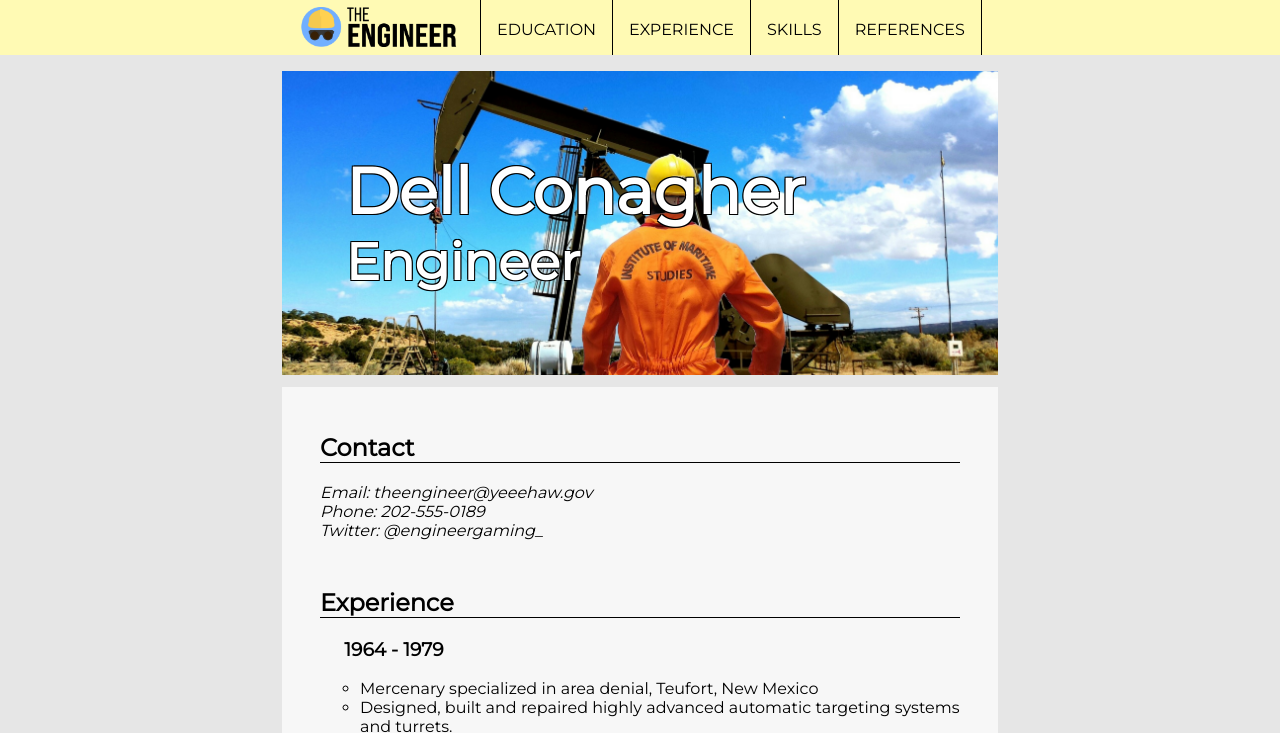
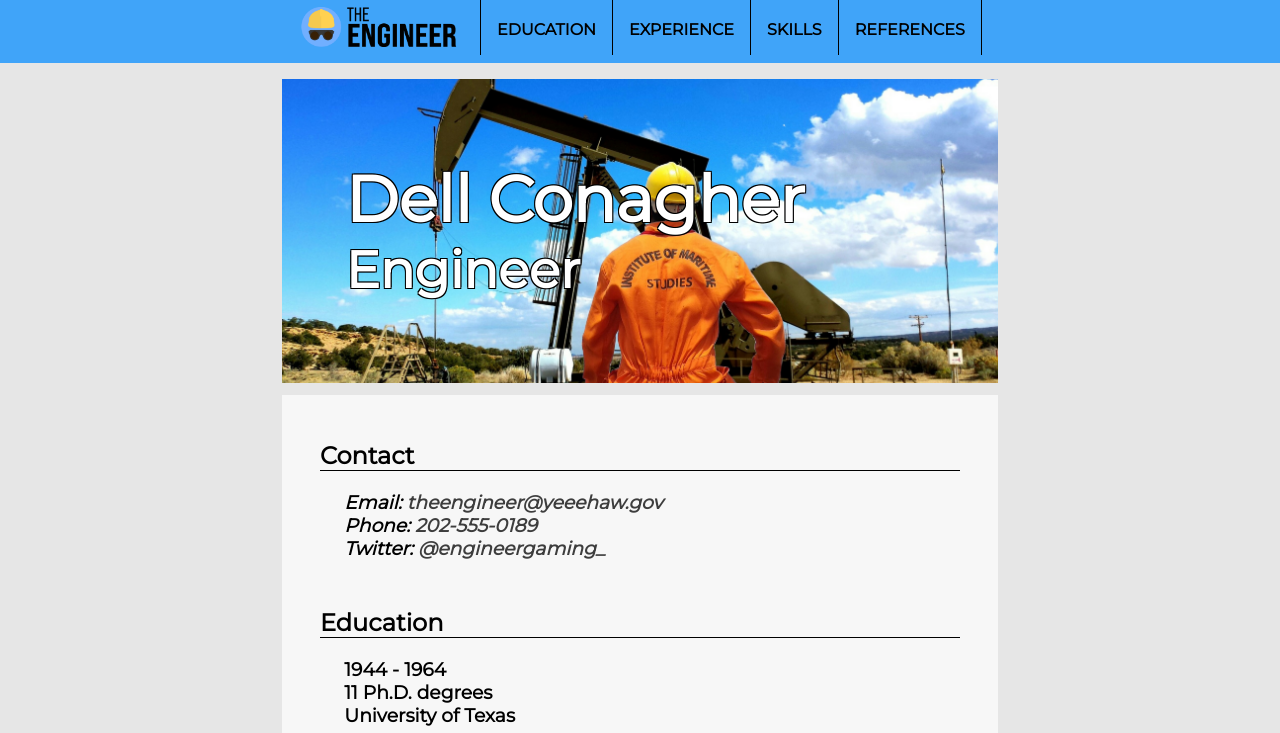
Before and after one commit to filipandersson3/cv-webbutveckling, a plain HTML site: page index.html in a window 1280 px wide. Shown: the top 733 px of the page. Drawn offline with Linux system fonts and the light colour scheme.

Commit message:
lagt till education del och länkar och ändrat headerfärg

```diff
--- a/cv.css
+++ b/cv.css
@@ -11,7 +11,7 @@ body {
 }
 nav {
     padding: 0% 22%;
-    background-color: rgb(255, 250, 180);
+    background-color: #40a4f9;
 }
 .navbarlist {
     display: flex;
@@ -24,12 +24,26 @@ nav {
 .navbaritem {
     padding: 1.25rem 1rem 1rem 1rem;
     border-right: 1px solid black;
+    font-weight: bold;
 }
 .navbaritem:nth-child(2) {
     border-left: 1px solid black;
 }
 .navbaritem:last-child {
     margin-right: 0;
+}
+.navbaritem a:link, .navbaritem a:visited, .document a:link, .document a:visited {
+    color: black;
+    text-decoration: none;
+}
+.navbaritem a:hover {
+    color: white;
+}
+.document a:link, .document a:visited {
+    color: rgb(61, 61, 61);
+}
+.document a:hover {
+    color: rgb(121, 121, 121);
 }
 .document {
     margin: 1% 22% 3%;
@@ -68,6 +82,9 @@ h3.list {
 ul {
     list-style-type: circle;
 }
+li {
+    margin-bottom: 0.5rem;
+}
 footer {
     margin: 0 0 0;
     padding: 5% 5% 3% 5%;
--- a/index.html
+++ b/index.html
@@ -13,16 +13,16 @@
             <ul class="navbarlist">
                     <img class="logo" src="logo.png" alt="logo">
                 <li class="navbaritem">
-                    EDUCATION
+                    <a href="#education">EDUCATION</a>
                 </li>
                 <li class="navbaritem">
-                    EXPERIENCE
+                    <a href="#experience">EXPERIENCE</a>
                 </li>
                 <li class="navbaritem">
-                    SKILLS
+                    <a href="#skills">SKILLS</a>
                 </li>
                 <li class="navbaritem">
-                    REFERENCES
+                    <a href="#references">REFERENCES</a>
                 </li>
             </ul>
         </nav>
@@ -41,13 +41,33 @@
             <h2>
                 Contact
             </h2>
+            <h3 class="list">
                 <address>
-            Email: theengineer@yeeehaw.gov <br>
-            Phone: 202-555-0189 <br>
-            Twitter: @engineergaming_ <br>
+                    Email: <a href="mailto:theengineer@yeeehaw.gov">theengineer@yeeehaw.gov</a> <br>
+                    Phone: <a href="tel:2025550189">202-555-0189</a> <br>
+                    Twitter: <a href="https://twitter.com/engineergaming_">@engineergaming_</a> <br>
                 </address>
+            </h3>
         </div>
-        <div class="section">
+        <div class="section" id="education">
+            <h2>
+                Education
+            </h2>
+            <h3 class="list">
+                <time datetime="1944">
+                    1944
+                </time>
+                -
+                <time datetime="1964">
+                    1964
+                </time>
+                <br>
+                11 Ph.D. degrees <br>
+                University of Texas
+            </h3>
+
+        </div>
+        <div class="section" id="experience">
             <h2>
                 Experience
             </h2>
@@ -89,7 +109,7 @@
                 <li>Experience with running drilling engines, operating cranes and handling pipe connections.</li>
             </ul>
         </div>
-        <div class="section">
+        <div class="section" id="skills">
             <h2>
                 Skills
             </h2>
@@ -100,7 +120,7 @@
                 <li>Able to use a wide range of firearms.</li>
             </ul>
         </div>
-        <div class="section">
+        <div class="section" id="references">
             <h2>
                 References
             </h2>
```
Lines whose indentation alone changed are shown as unchanged.
